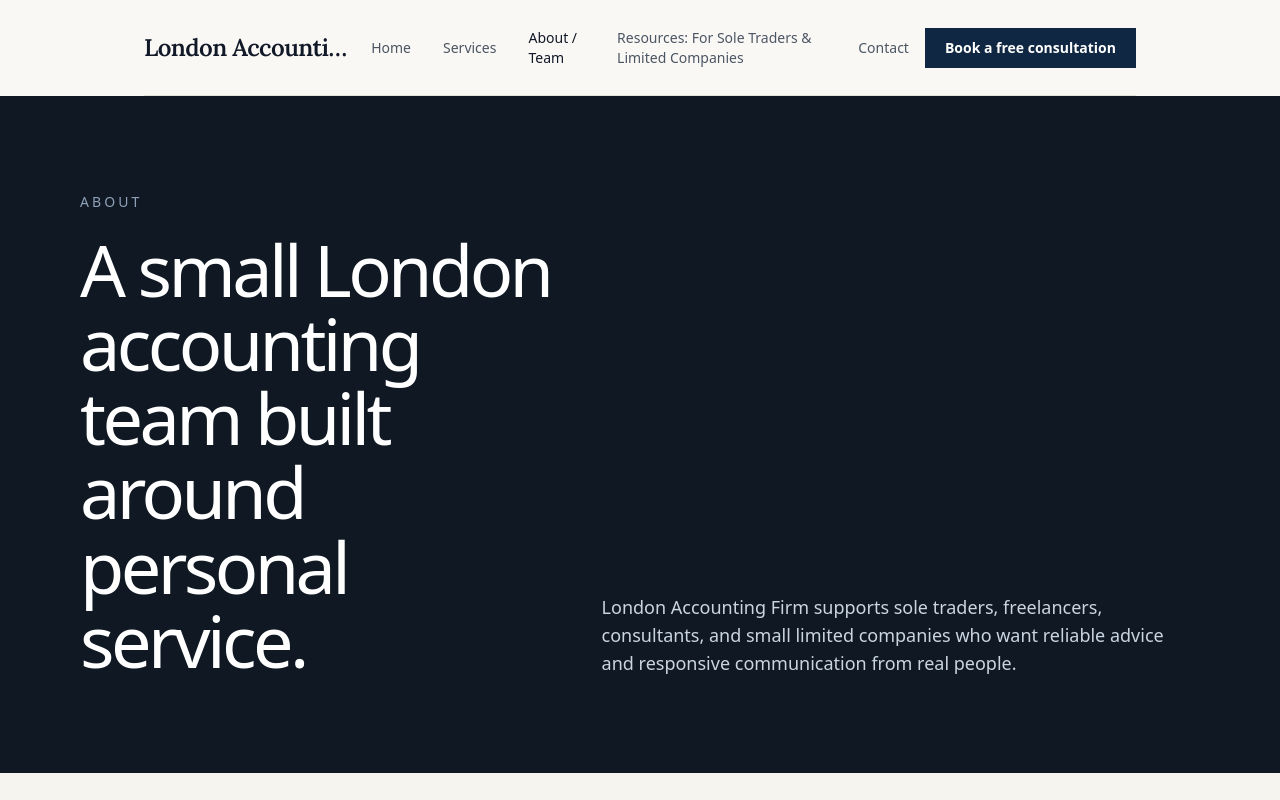
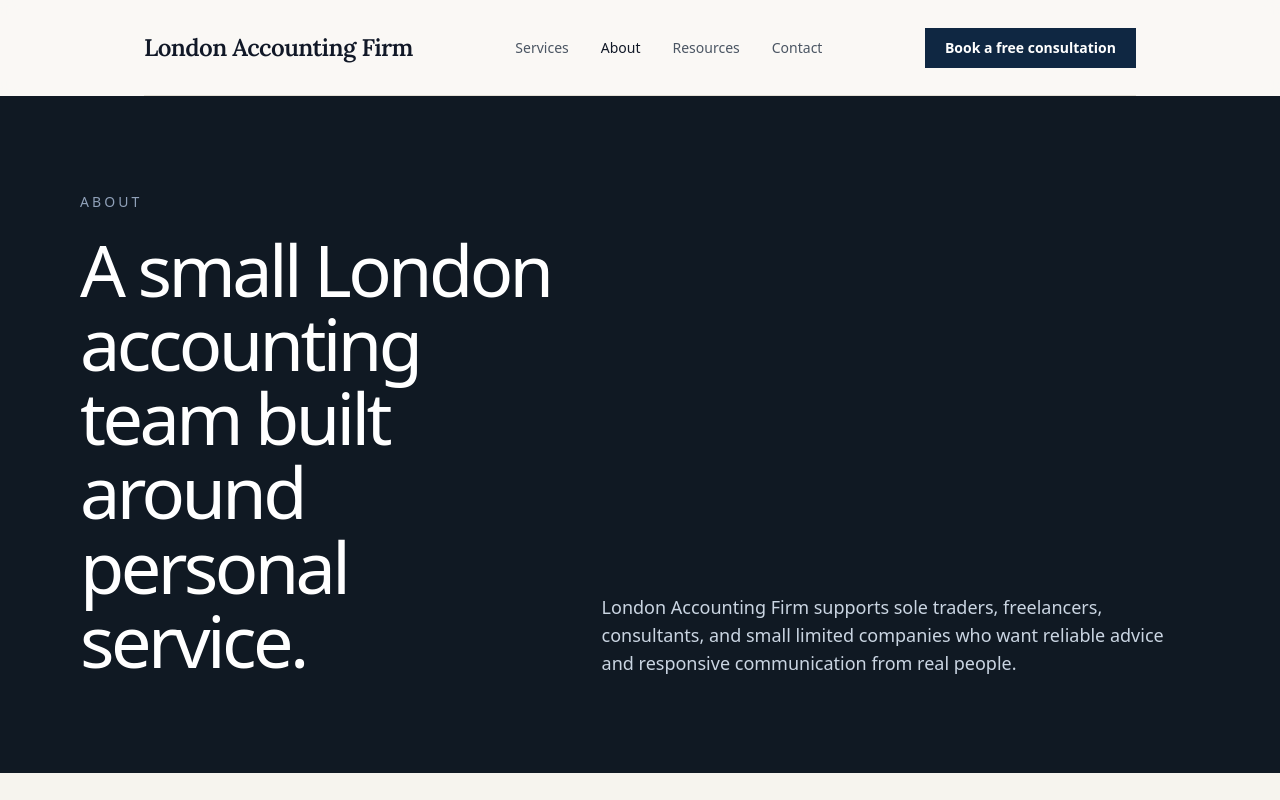
Before and after one commit to doxathompson/Accounting-Firm-Website, a Next.js app in the folder my-app/: page /about in a window 1280 px wide. Shown: the top 800 px of the page. Built offline with nearby package versions, Linux system fonts and the light colour scheme.

Commit message:
refactor: simplify navigation menu labels and remove redundant home link

```diff
--- a/my-app/src/data/site.ts
+++ b/my-app/src/data/site.ts
@@ -6,10 +6,9 @@ export const firm = {
 };
 
 export const navItems = [
-  { label: "Home", href: "/" },
   { label: "Services", href: "/services" },
-  { label: "About / Team", href: "/about" },
-  { label: "Resources: For Sole Traders & Limited Companies", href: "/resources" },
+  { label: "About", href: "/about" },
+  { label: "Resources", href: "/resources" },
   { label: "Contact", href: "/contact" },
 ];
 
```
